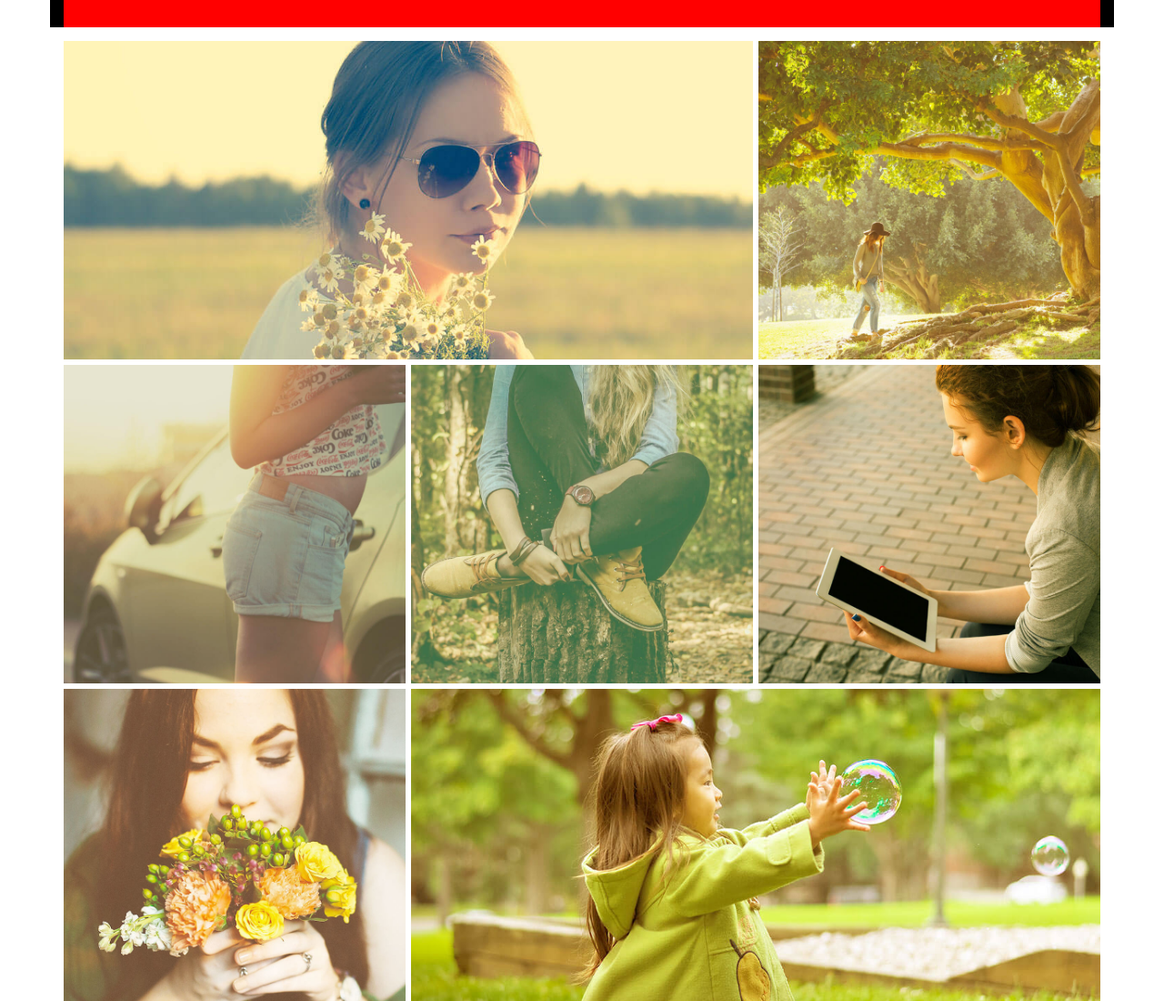
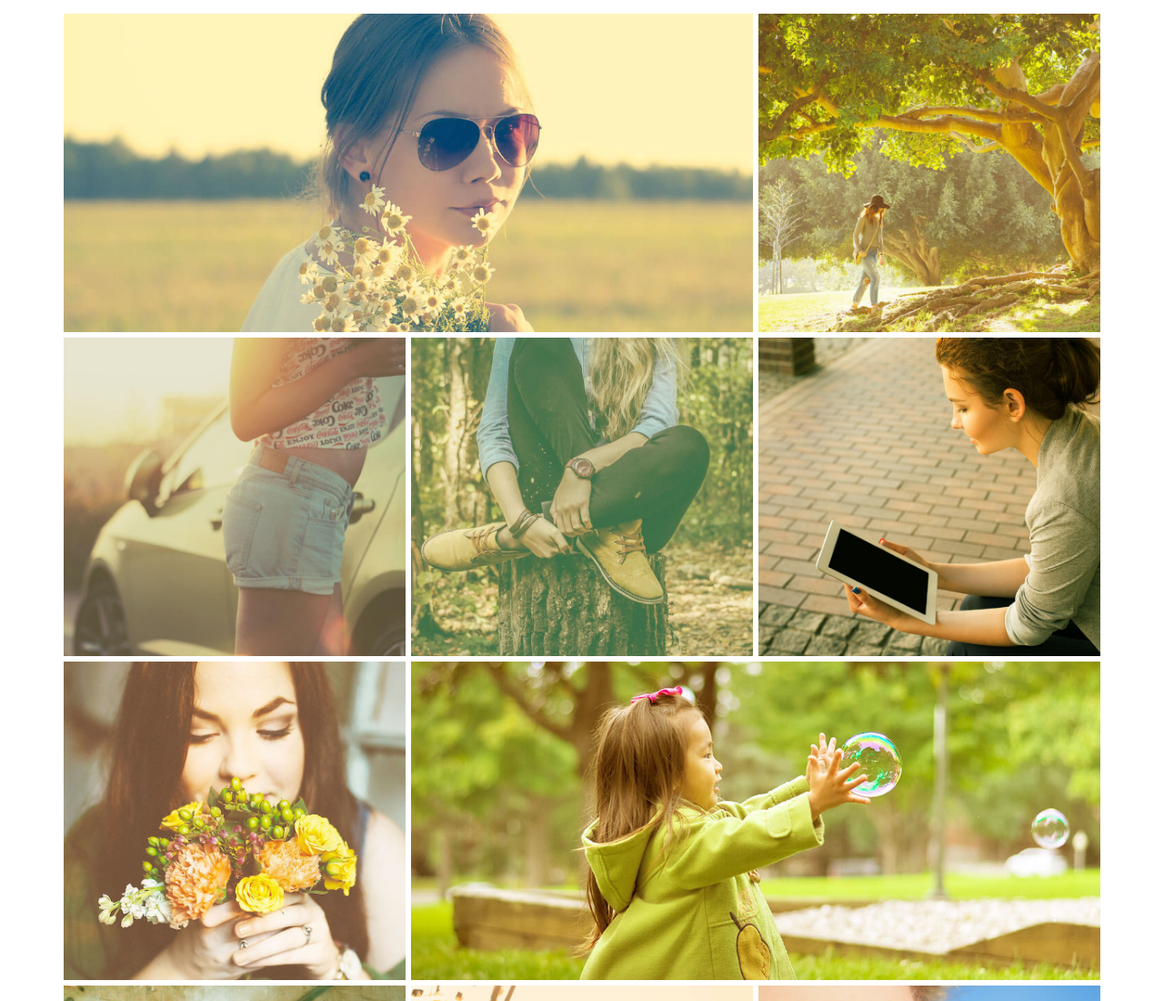
Before and after one commit to nabeelk/image-gallery-for-bootstrap-with-modal-popup, a plain HTML site: page index.html in a window 1280 px wide. Shown: the top 1100 px of the page at 91% size. Drawn offline with nearby package versions, Linux system fonts and the light colour scheme.

Commit message:
Removed unwanted section from top

```diff
--- a/index.html
+++ b/index.html
@@ -20,14 +20,6 @@
     <![endif]-->
   </head>
   <body>
-
-<section>
-  <div class="container black">
-    <div class="col-md-12 red">
-      <p>&nbsp;</p>
-    </div>
-  </div>
-</section>
 <section>
   <div class="container gal-container">
     <div class="col-md-8 col-sm-12 co-xs-12 gal-item">
--- a/style.css
+++ b/style.css
@@ -1,9 +1,3 @@
-.black{
-	background-color: #000;
-}
-.red{
-	background-color: red;
-}
 .gal-container{
 	padding: 12px;
 }
```
